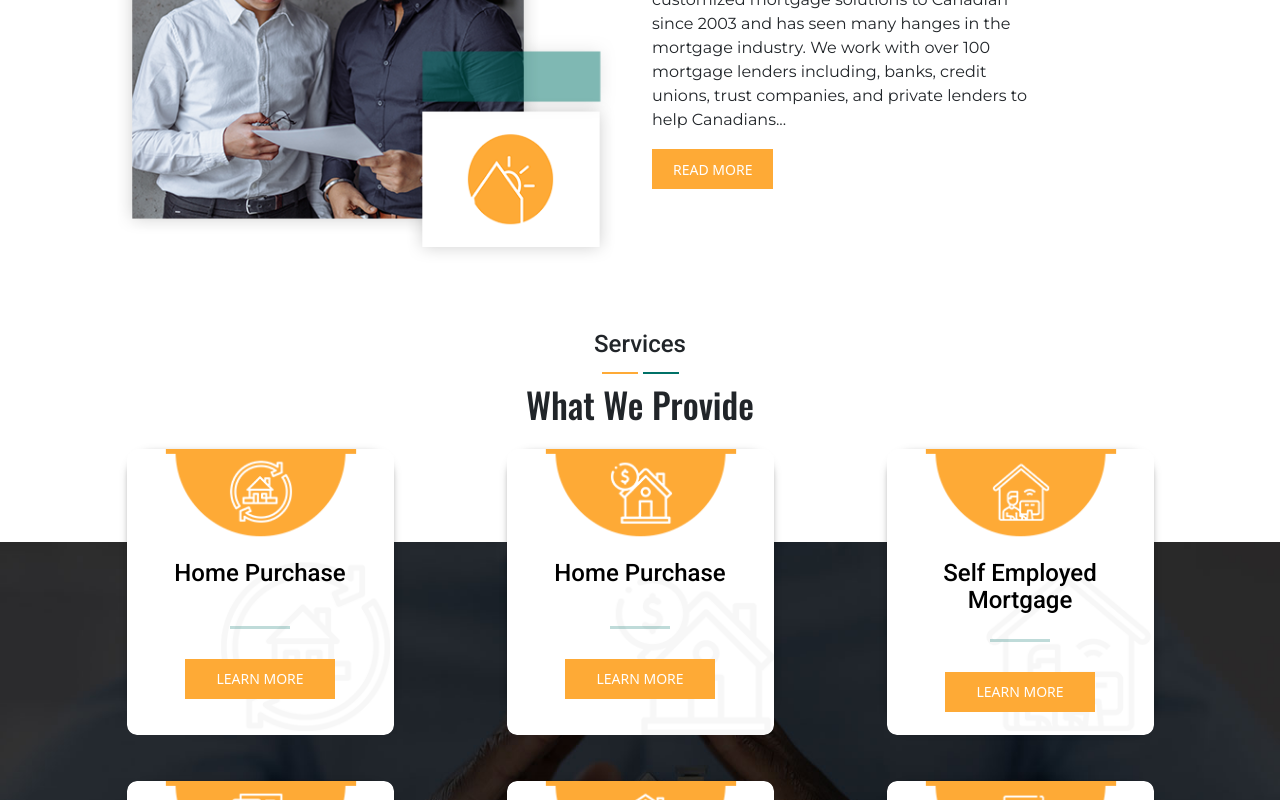
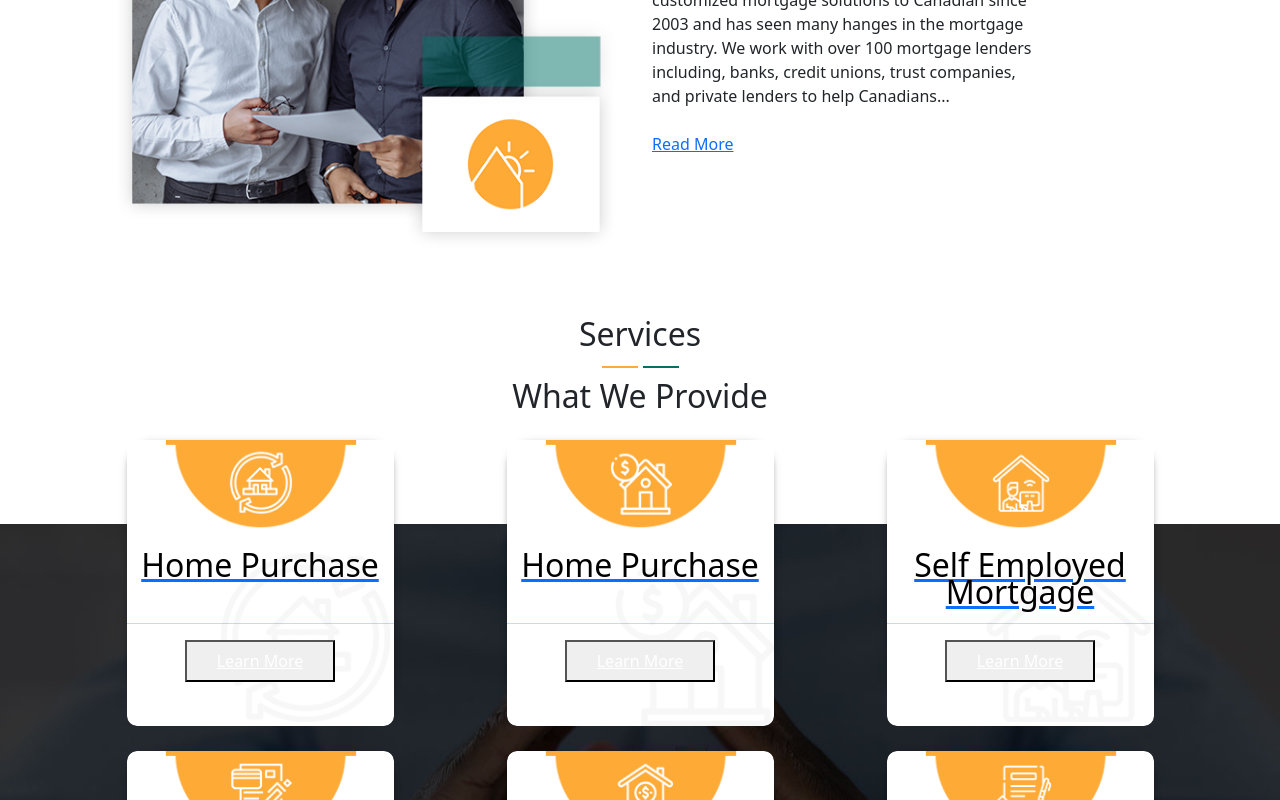
Before and after one commit to Risad212/Sunlite-Mortgage, a React (Create React App) app: page / in a window 1280 px wide. Shown: the part 1400-2200 px from the top of the page. Built offline with nearby package versions, Linux system fonts and the light colour scheme.

Commit message:
try to convert server side rendaring

```diff
--- a/src/App.css
+++ b/src/App.css
@@ -0,0 +1,11 @@
+*{
+    margin: 0;
+    padding: 0;
+    box-sizing: border-box;
+}
+ul{
+    list-style: none;
+}
+a{
+    text-decoration: none;
+}
--- a/src/App.js
+++ b/src/App.js
@@ -1,5 +1,5 @@
 import Router from './Router/Router';
-import './Utils/utils.css';
+import './App.css';
 import 'bootstrap/dist/css/bootstrap.min.css';
 import "slick-carousel/slick/slick.css";
 import "slick-carousel/slick/slick-theme.css";
--- a/src/Utils/utils.css
+++ /dev/null
@@ -1,75 +0,0 @@
-/*[ RESTYLE TAG ]
-///////////////////////////////////////////////////////////
-*/
-*{
-    margin: 0;
-    padding: 0;
-    box-sizing: border-box;
-}
-
-h1,h2,h3,h4,h5,h6{
-    font-family: 'Oswald', sans-serif;
-    font-weight: 600;
-}
-
-p,a.small,span,li{
-    font-family: 'Montserrat', sans-serif;
-}
-ul{
-    list-style: none;
-    padding: 0px !important;
-}
- a{
-    text-decoration: none !important;
-    color: #000;
-}
-body{
-    overflow-x: hidden;
-    scroll-behavior: smooth;
-    transition: all .3s ease-in-out;
-}
-
-/*------- common class ------- */
-.section-title{
-    font-size: 2.2rem;
-    font-weight: 400;
-}
-.section-subtitle{
-    font-size: 1.5rem;
-    font-weight: 400;
-    font-family: 'Roboto', sans-serif;
-    padding-bottom: .9rem;
-    font-weight: 500;
-}
-
-.button{
-    text-transform: uppercase;
-    border: 1px solid #FEAA36;
-    outline: none;
-    font-weight: 400;
-    background-color: #FEAA36;
-    color: #FFFFFF;
-    padding: 9.5px 20px;
-    letter-spacing: normal;
-    line-height: 20px;
-    font-size: 14px;
-}
-.button a{
-    color: #FFFFFF;
-}
-.button:hover{
-    background: none;
-}
-.button:hover a{
-    color: #FEAA36;
-}
-.button:hover{
-    color: #FEAA36;
-}
-/*-- hr tag style -- */
-hr.line{
-    width: 60px;
-    border: 0;
-    border-bottom: 3px solid  #007167;
-    margin: 10px auto 30px;
-}
--- a/src/index.css
+++ /dev/null
@@ -1,13 +0,0 @@
-body {
-  margin: 0;
-  font-family: -apple-system, BlinkMacSystemFont, 'Segoe UI', 'Roboto', 'Oxygen',
-    'Ubuntu', 'Cantarell', 'Fira Sans', 'Droid Sans', 'Helvetica Neue',
-    sans-serif;
-  -webkit-font-smoothing: antialiased;
-  -moz-osx-font-smoothing: grayscale;
-}
-
-code {
-  font-family: source-code-pro, Menlo, Monaco, Consolas, 'Courier New',
-    monospace;
-}
--- a/src/index.js
+++ b/src/index.js
@@ -1,6 +1,5 @@
 import React from 'react';
 import ReactDOM from 'react-dom/client';
-import './index.css';
 import App from './App';
 import reportWebVitals from './reportWebVitals';
 
```
Also changed, not shown: package.json (+8 -0 lines), server.js (added, +27 -0 lines), .babelrc (added), 2 other files (tests, documents, lock files or other folders).
